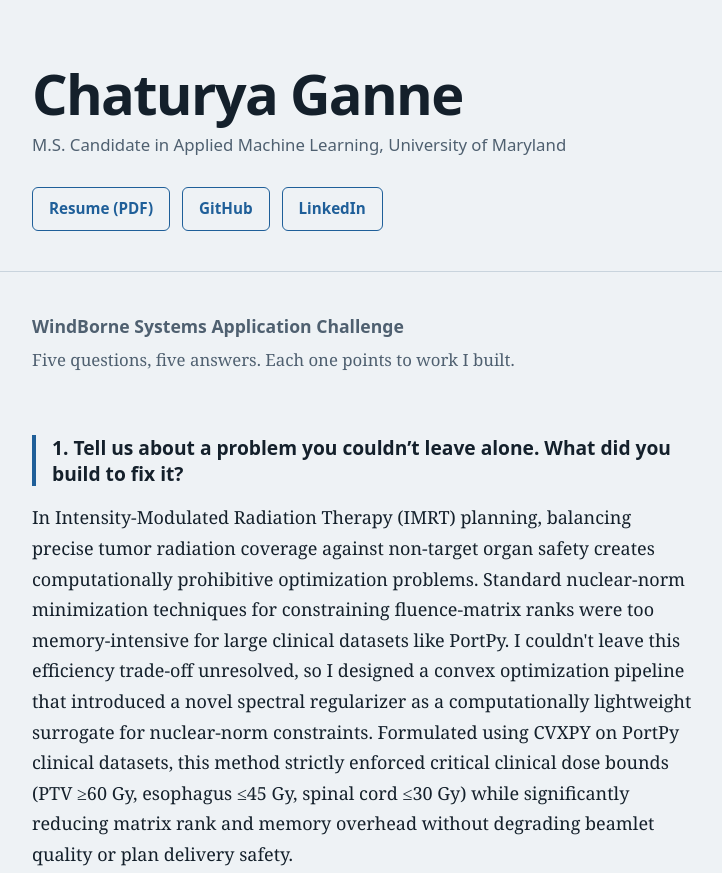
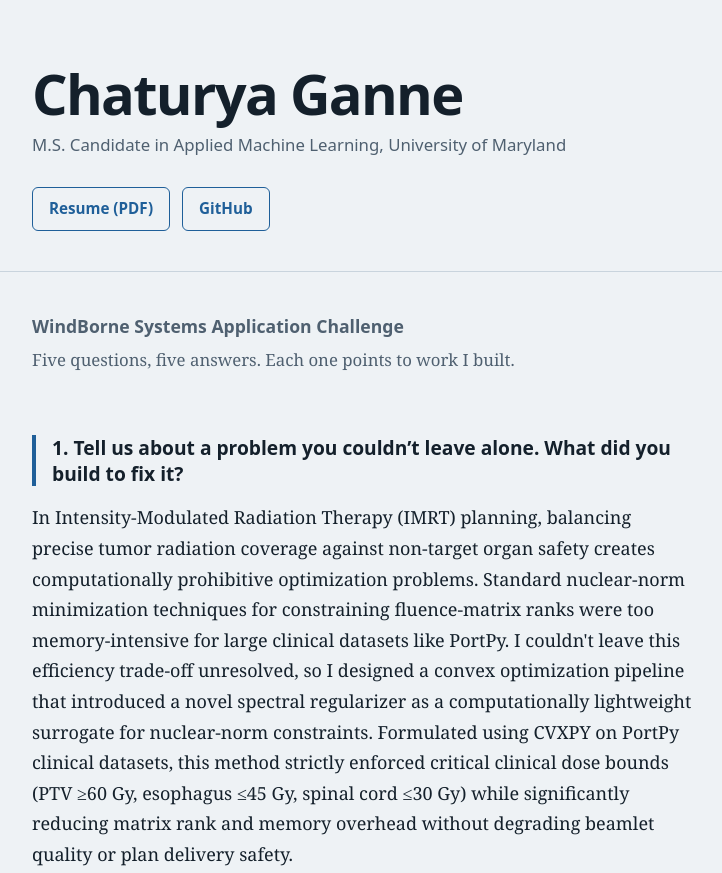
Before and after one commit to chaturyaganne/windborne-application, a plain HTML site: page index.html in a window 1280 px wide. Shown: the top 873 px of the page, without its empty margins (276-998 px from the left). Drawn offline with Linux system fonts and the light colour scheme.

Commit message:
Remove LinkedIn link from index.html
Removed LinkedIn link from the profile section.

```diff
--- a/index.html
+++ b/index.html
@@ -99,7 +99,7 @@
     <ul class="links">
       <li><a class="btn" href="https://drive.google.com/file/d/1culdLdIt2dcB3LoYQirhkwnTC49KH0hs/view?usp=sharing">Resume (PDF)</a></li>
       <li><a class="btn" href="https://github.com/chaturyaganne">GitHub</a></li>
-      <li><a class="btn" href="https://www.linkedin.com/in/chaturya-ganne-6b85a7178/">LinkedIn</a></li>
+
     </ul>
   </div>
 </header>
```
